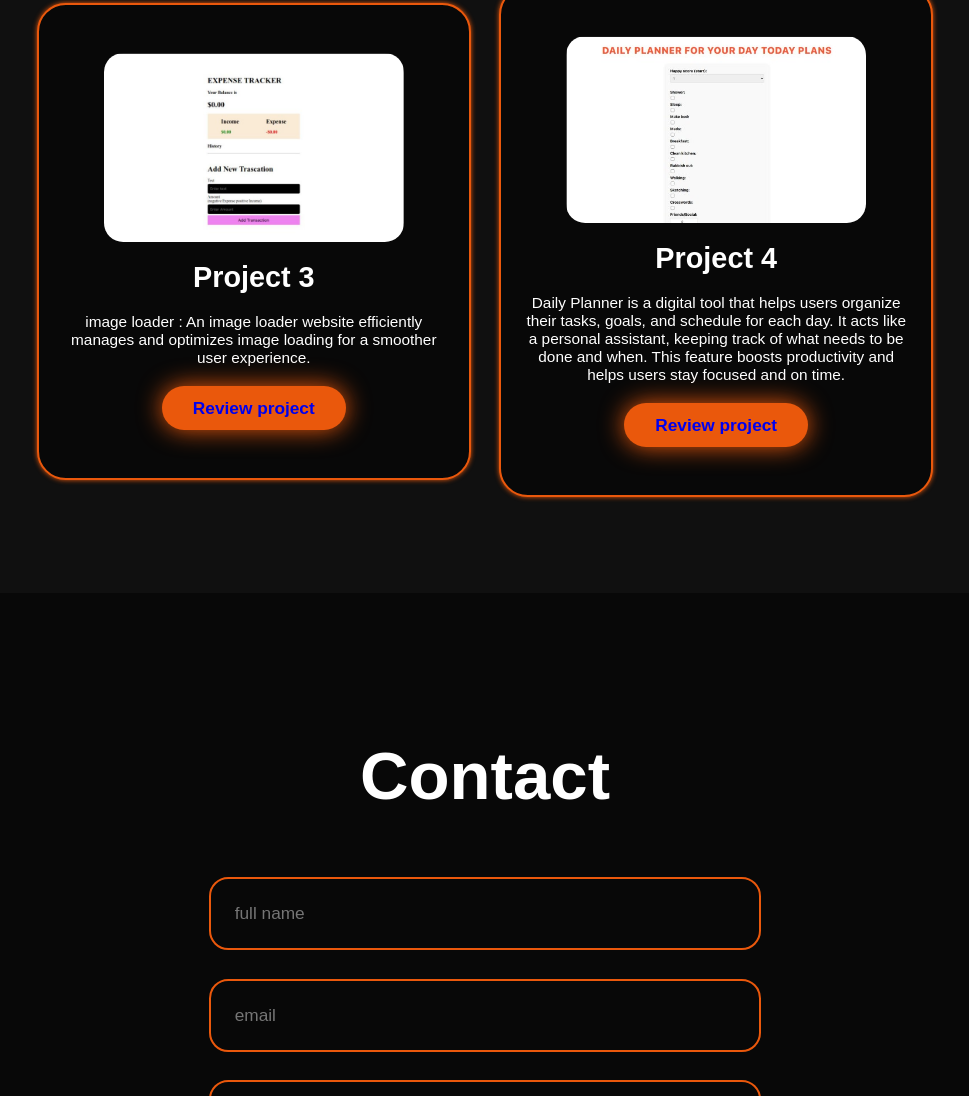
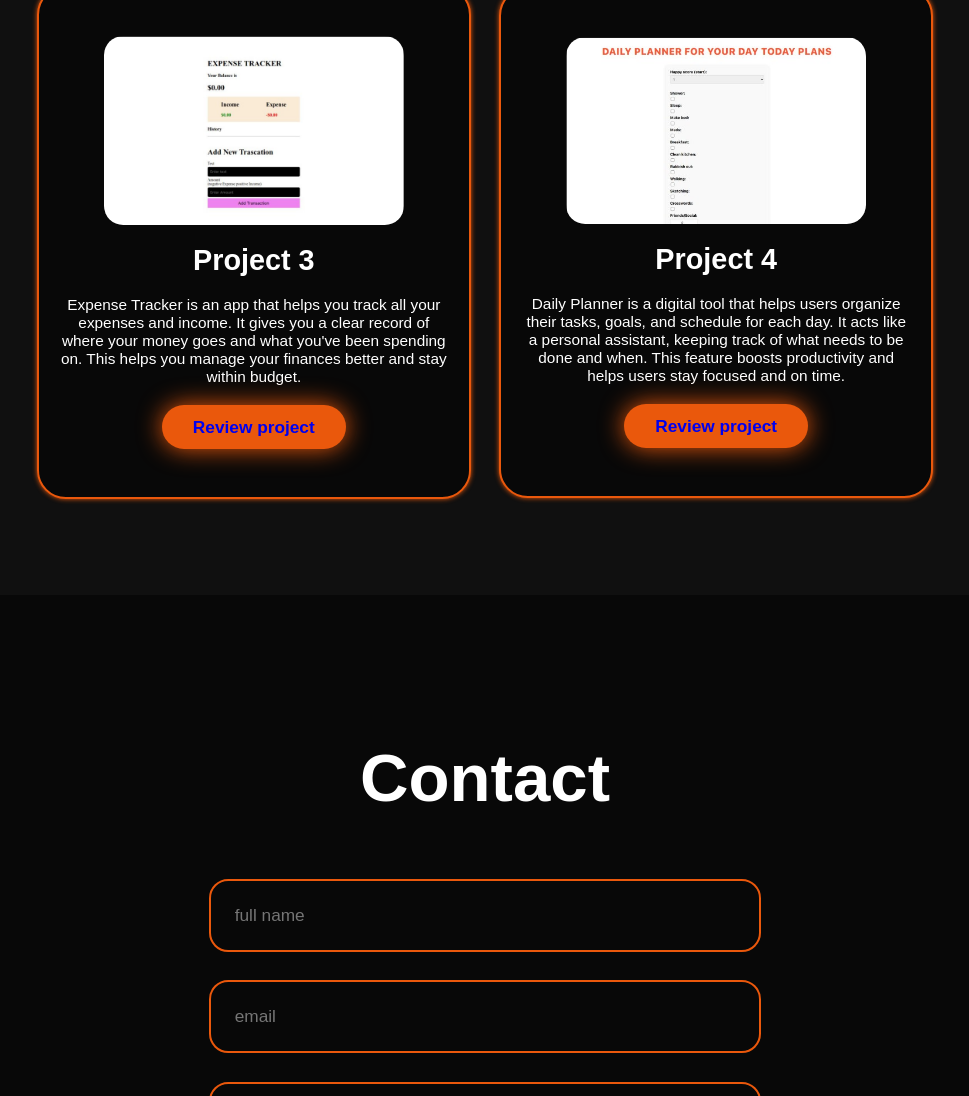
Before and after one commit to codingbot995/portfolia, a plain HTML site: page index.html in a window 1280 px wide. Shown: the part 5361-6457 px from the top of the page, without its empty margins (155-1124 px from the left). Drawn offline with nearby package versions, Linux system fonts and the light colour scheme.

Commit message:
planner added

```diff
--- a/index.html
+++ b/index.html
@@ -133,8 +133,9 @@
                     <div class="project-card">
                         <img src="expense.jpg" alt="">
                         <h3>Project 3</h3>
-                        <p>image loader : An image loader website efficiently manages and optimizes
-                            image loading for a smoother user experience.</p>
+                        <p>Expense Tracker is an app that helps you track all your expenses and income.
+                            It gives you a clear record of where your money goes and what you've been spending on.
+                            This helps you manage your finances better and stay within budget. </p>
                             <div class="btn"><a href="https://expense-tracker-flame-iota.vercel.app/"  target="_blank" rel="noopener noreferrer">Review project</a></div>
                         </div>
                         <div class="project-card">
```
